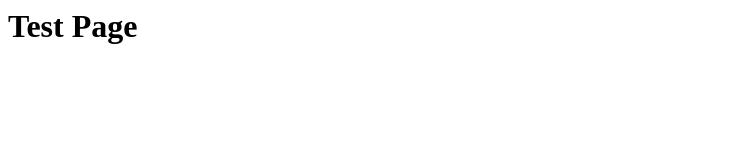
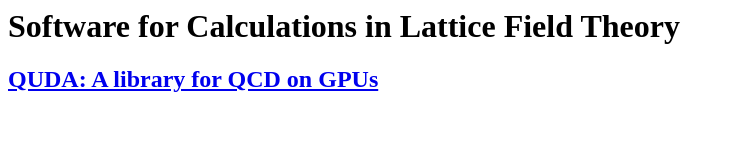
Before and after one commit to lattice/lattice.github.com, a plain HTML site: page index.html in a window 1280 px wide. Shown: the whole page, without its empty margins (0-734 px from the left). Drawn offline with Linux system fonts and the light colour scheme.

Commit message:
Created minimal page with link to QUDA

```diff
--- a/index.html
+++ b/index.html
@@ -1 +1,17 @@
-<html><body><h1>Test Page</h1></body></html>
+<html>
+
+<head>
+<meta http-equiv="Content-Type" content="text/html; charset=utf-8">
+<title>Lattice Field Theory Software</title>
+</head>
+
+<body>
+
+<h1>Software for Calculations in Lattice Field Theory</h1>
+
+<p>
+<h2><a href="http://lattice.github.com/quda">QUDA: A library for QCD on GPUs</a></h2>
+</p>
+
+</body>
+</html>
```
